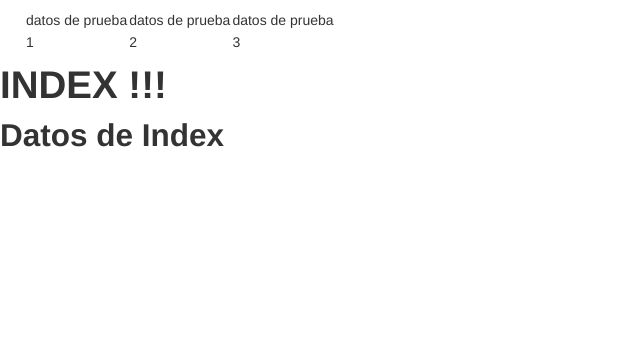
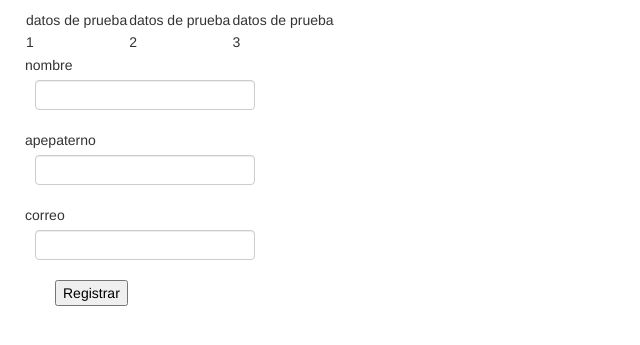
Before and after one commit to IDGS-803-20001570/Flask_BD_IDGS803, a Flask app: template templates/index.html in a window 1280 px wide. Shown: the part 111-456 px from the top of the page, without its empty margins (0-640 px from the left). Run offline with Flask 3, Linux system fonts and the light colour scheme; the template is opened without the code that fills it: values that come from a table or form of the project are taken from there, others are empty; some libraries are stand-ins or nearby versions.

Commit message:
27/02/2024 - se termina formulario de alumnos

```diff
--- a/forms.py
+++ b/forms.py
@@ -24,6 +24,20 @@ class UserForm(Form):
         validators.Email(message='Ingresa un correo valido'),
     ])
 
+class UserForm2(Form):
+    id = IntegerField('id')
+    nombre= StringField('nombre',[
+        validators.DataRequired(message='el campo es requerido'),
+        validators.length(min=4,max=10,message='ingresa nombre valido')
+    ])
+    apepaterno= StringField('apepaterno',[
+        validators.DataRequired(message='el campo es requerido'),
+        validators.length(min=4,max=10,message='ingresa apallido paterno valido')
+    ])
+    email= EmailField('correo',[
+        validators.Email(message='Ingresa un correo valido'),
+    ])
+
     # nombre=StringField('nombre')
     # apaterno=StringField('apaterno')
     # amaterno=StringField('amaterno')
--- a/main.py
+++ b/main.py
@@ -18,9 +18,25 @@ csrf=CSRFProtect()
 def page_not_found(e):
     return render_template('404.html'),404
 
+@app.route("/index",methods=["GET","POST"])
+def index():
+    alum_form=forms.UserForm2(request.form)
+    if request.method == 'POST' and alum_form.validate():
+        alum = Alumnos(nombre=alum_form.nombre.data,
+                       apepaterno=alum_form.apepaterno.data,
+                       email = alum_form.email.data)
+        db.session.add(alum)
+        db.session.commit()
+    return render_template("index.html",form=alum_form)
+
+@app.route("/ABC_Completo",methods=["GET","POST"])
+def ABC_Completo():
+    alum_form=forms.UserForm2(request.form)
+    alumno = Alumnos.query.all()
+    return render_template("ABC_Completo.html",alumno=alumno)
+
 @app.route("/alumnos",methods=["GET","POST"])
 def alum():
-
     nom=""
     ama=""
     apa=""
--- a/templates/index.html
+++ b/templates/index.html
@@ -1,7 +1,27 @@
 {%extends 'layout.html'%}
 {%block content%}
 
-<h1>INDEX !!!</h1>
-<h2>Datos de Index</h2>
+{% from "_macros.html" import render_field%}
+<div class="container">
+    <form name="registro" action="/index" id="registro" method="post">
+        <div class="row control-group">
+            <div class="form-group col-xs-12 float-label-form-group controls">
+                {{render_field(form.nombre,class="form-control")}}
+            </div>
+        </div>
+        <div class="row control-group">
+            <div class="form-group col-xs-12 float-label-form-group controls">
+                {{render_field(form.apepaterno,class="form-control")}}
+            </div>
+        </div>
+        <div class="row control-group">
+            <div class="form-group col-xs-12 float-label-form-group controls">
+                {{render_field(form.email,class="form-control")}}
+            </div>
+        </div>
+        <input type="hidden" name="csrf_token" value="{{csrf_token()}}"/>
+        <input type="submit" id="registrar" name="registrar" value="Registrar"/>
+    </form>
+</div>
 
 {%endblock%}
```
Also changed, not shown: templates/ABC_Completo.html (added, +36 -0 lines).
